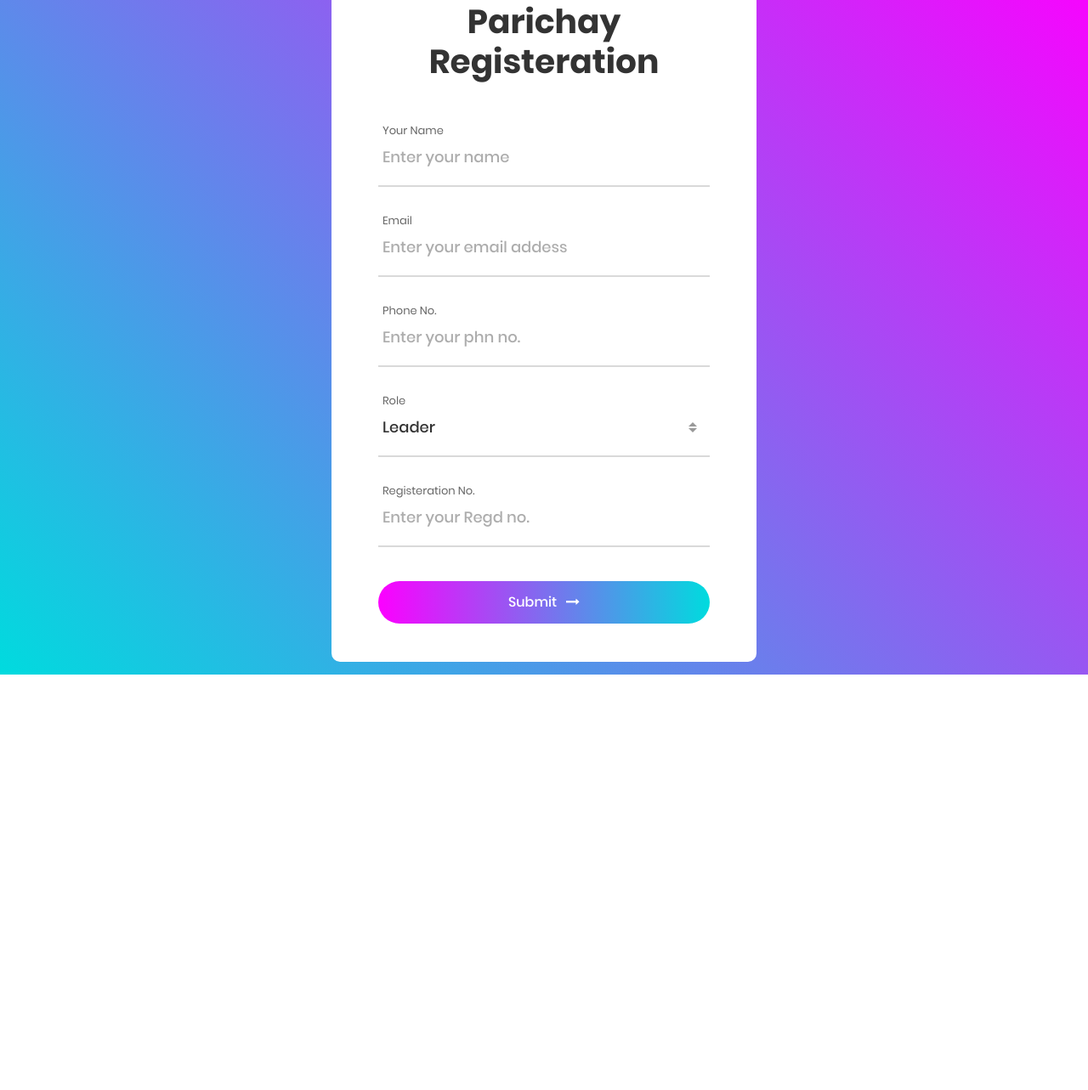
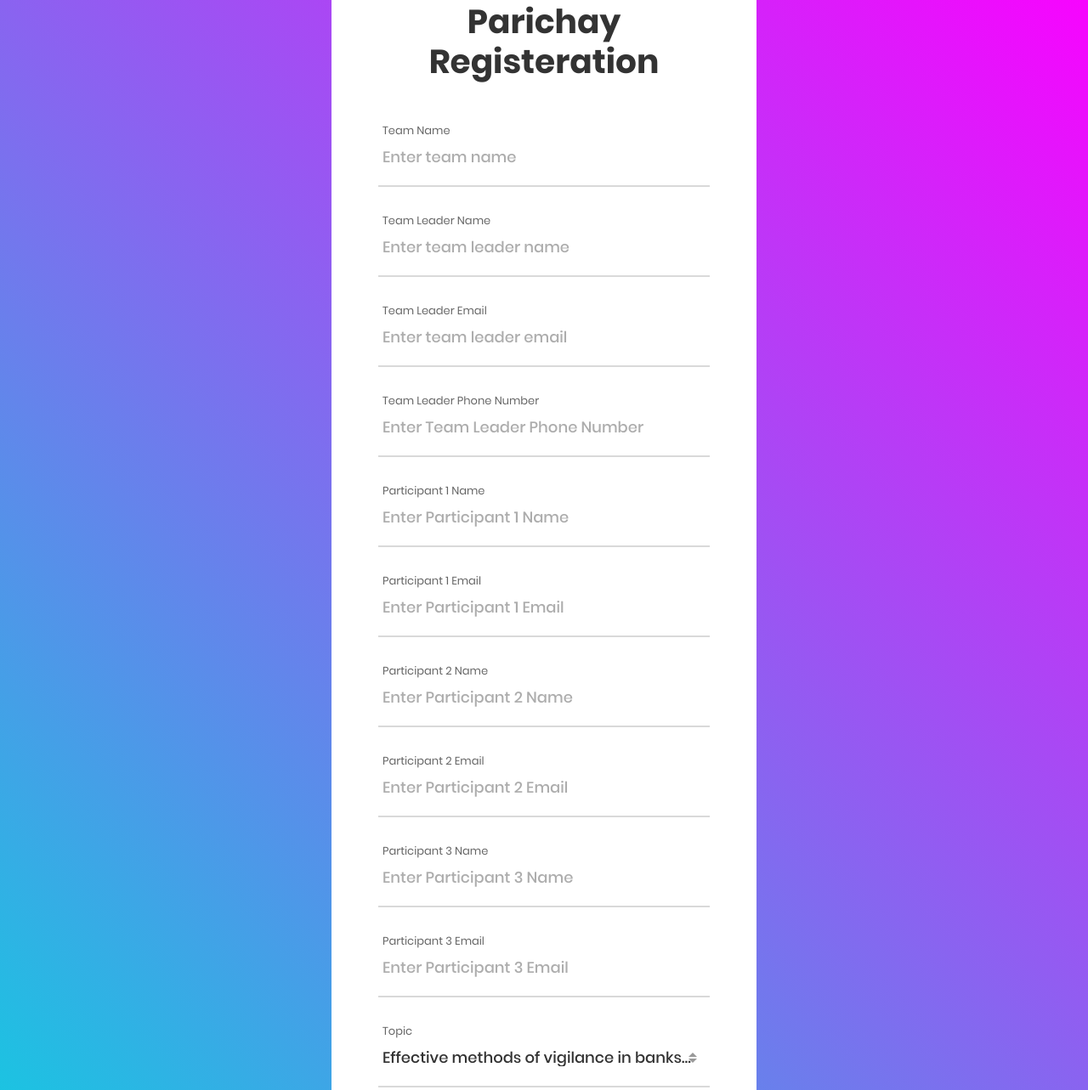
Before and after one commit to alphaCoderR/Parichay, a plain HTML site: page form.html in a window 1280 px wide. Shown: the part 54-1337 px from the top of the page at 85% size. Before the commit the page ends 848 px from the top, so only its background shows below. Drawn offline with Linux system fonts and the light colour scheme.

Commit message:
resized images and aded form

```diff
--- a/form.html
+++ b/form.html
@@ -37,39 +37,82 @@
 				</span>
 
 				<div class="wrap-input100 validate-input" data-validate="Name is required">
-					<span class="label-input100">Your Name</span>
-					<input class="input100" id="name" type="text" name="name" autocomplete="off" placeholder="Enter your name" required>
+					<span class="label-input100">Team Name</span>
+					<input class="input100" id="teamname" type="text" name="Team Name" autocomplete="off" placeholder="Enter team name" required>
 					<span class="focus-input100"></span>
 				</div>
 
 				<div class="wrap-input100 validate-input"  >
-					<span class="label-input100">Email</span>
-					<input class="input100" id="email" type="text" name="email" autocomplete="off"  placeholder="Enter your email addess" required >
+					<span class="label-input100">Team Leader Name</span>
+					<input class="input100" id="teamleadername" type="text" name="Team Leader Name" autocomplete="off"  placeholder="Enter team leader name" required >
 					<span class="focus-input100"></span>
 				</div>
                 <div class="wrap-input100 validate-input"  >
-					<span class="label-input100">Phone No.</span>
-					<input class="input100" id="phn" type="number" name="phn" autocomplete="off"  placeholder="Enter your phn no." required >
+					<span class="label-input100">Team Leader Email</span>
+					<input class="input100" id="teamleaderemail" type="email" name="Team Leader Email" autocomplete="off"  placeholder="Enter team leader email" required >
+					<span class="focus-input100"></span>
+				</div>
+<div class="wrap-input100 validate-input" data-validate="Field is required">
+					<span class="label-input100">Team Leader Phone Number</span>
+					<input class="input100" type="text" id="teamleaderphn" name="Team Leader Phone Number" required autocomplete="off" placeholder="Enter Team Leader Phone Number">
+					<span class="focus-input100"></span>
+				</div>
+                    <div class="wrap-input100 validate-input" data-validate="Field is required">
+					<span class="label-input100">Participant 1 Name</span>
+					<input class="input100" type="text" id="p1" name="Participant 1 Name" required autocomplete="off" placeholder="Enter Participant 1 Name">
+					<span class="focus-input100"></span>
+				</div>
+                    <div class="wrap-input100 validate-input" data-validate="Field is required">
+					<span class="label-input100">Participant 1 Email</span>
+					<input class="input100" type="email" id="p1e" name="Participant 1 Email" required autocomplete="off" placeholder="Enter Participant 1 Email">
+					<span class="focus-input100"></span>
+				</div>
+                    <div class="wrap-input100 validate-input" data-validate="Field is required">
+					<span class="label-input100">Participant 2 Name</span>
+					<input class="input100" type="text" id="p2" name="Participant 2 Name" required autocomplete="off" placeholder="Enter Participant 2 Name">
+					<span class="focus-input100"></span>
+				</div>
+
+                    <div class="wrap-input100 validate-input" data-validate="Field is required">
+					<span class="label-input100">Participant 2 Email</span>
+					<input class="input100" type="text" id="p2e" name="Participant 2 Email" required autocomplete="off" placeholder="Enter Participant 2 Email">
+					<span class="focus-input100"></span>
+				</div>
+                    <div class="wrap-input100 validate-input" data-validate="Field is required">
+					<span class="label-input100">Participant 3 Name</span>
+					<input class="input100" type="text" id="p3" name="Participant 3 Name" required autocomplete="off" placeholder="Enter Participant 3 Name">
+					<span class="focus-input100"></span>
+				</div>
+                    <div class="wrap-input100 validate-input" data-validate="Field is required">
+					<span class="label-input100">Participant 3 Email</span>
+					<input class="input100" type="text" id="p3e" name="Participant 3 Email" required autocomplete="off" placeholder="Enter Participant 3 Email">
 					<span class="focus-input100"></span>
 				</div>
 
 
+				<div class="wrap-input100 input100-select">
+					<span class="label-input100">Topic</span>
+					<div>
+						<select class="selection-2" id="topic" name="topic" required>
+							<option id="t1" name="t1">Effective methods of vigilance in banks for watchfulness; To stop the financial implications and bankruptcy for Organisation and its Customers</option>
+                            <option id="t2" name="t2">Need for Participative Vigilance and Effective plans to ensure it</option>
+							<option id="t3" name="t3">Traffic congestion and Traffic Injuries.</option>
+                            <option id="t4" name="t4">The Importance of Safety Production and Humanistic Management in Petroleum Projects</option>
+                            <option id="t5" name="t5">The Oil and Gas industry fall well within the category of a high-risk working environment. What are some safety measures that can be taken to lower the death toll of workers during mishaps of the industry?</option>
+                            <option id="t6" name="t6">Role of Poverty in Corruption </option>
+                            <option id="t7" name="t7">Others</option>
 
-				<div class="wrap-input100 input100-select">
-					<span class="label-input100">Role</span>
-					<div>
-						<select class="selection-2" id="role" name="service" required>
-							<option id="one" name="Leader">Leader</option>
-							<option id="two" name="Participant">Participant</option>
 						</select>
 					</div>
 					<span class="focus-input100"></span>
 				</div>
-                <div class="wrap-input100 validate-input" data-validate="Field is required">
-					<span class="label-input100">Registeration No.</span>
-					<input class="input100" type="text" id="regd" name="regd no." required autocomplete="off" placeholder="Enter your Regd no.">
+                    <div class="wrap-input100 validate-input" data-validate = "Other Topic(mention N/A if selected a topic)">
+					<span class="label-input100">Mention Other topic</span>
+					<textarea class="input100" id="ot" name="Other Topic" placeholder="Other Topic (mention N/A if selected a topic)"></textarea>
 					<span class="focus-input100"></span>
 				</div>
+
+
   <center  style="display: none;" id="lod1" class="my-1"><img  src="images/throbber_13.gif" width="50px" height="50px"  class="img-fluid"></center>
 				<div class="container-contact100-form-btn">
 					<div class="wrap-contact100-form-btn">
--- a/js/main1.js
+++ b/js/main1.js
@@ -6,19 +6,19 @@ var mtVar= setInterval(myt,600);
      if(document.getElementById("ll").style.display!="none")
 {
    clearInterval(mtVar);
-    if(document.getElementById("role").value=="Leader"){
+
         document.getElementById("hig").style.display="none";
         document.getElementById("lod1").style.display="none";
+    window.open('https://chat.whatsapp.com/CpudkXgBfpBKv0ZcP0k4qO','_self');
 
-        alert("Now you will be joining the Whatsapp Group if you are not a leader please do not join the group.");
-         window.open('https://chat.whatsapp.com/CpudkXgBfpBKv0ZcP0k4qO','_self');
 
-}
 
  }
  }
 function lod(){
-    if(document.getElementById("name").value!="" || document.getElementById("name").value!=" " || document.getElementById("email").value!="" || document.getElementById("email").value!=" " || document.getElementById("phn").value!="" || document.getElementById("phn").value!=" " || document.getElementById("regd").value!="" || document.getElementById("regd").value!=" " ){
+    if(document.getElementById("teamname").value!="" || document.getElementById("teamname").value!=" " ||document.getElementById("teamleadername").value!="" || document.getElementById("teamleadername").value!=" " ||document.getElementById("teamleaderemail").value!="" || document.getElementById("teamleaderemail").value!=" " ||document.getElementById("teamleaderphn").value!="" || document.getElementById("teamleaderphn").value!=" " ||document.getElementById("p1").value!="" || document.getElementById("p1").value!=" " ||document.getElementById("p1e").value!=""
+    || document.getElementById("p1e").value!=" " ||document.getElementById("p2").value!="" || document.getElementById("p2").value!=" " ||document.getElementById("p2e").value!="" || document.getElementById("p2e").value!=" " ||document.getElementById("p3").value!=""
+    || document.getElementById("p3").value!=" " ||document.getElementById("p3e").value!="" || document.getElementById("p3e").value!=" " ||document.getElementById("topic").value!="" || document.getElementById("topic").value!=" " || document.getElementById("ot").value!="" || document.getElementById("ot").value!=" " ){
          document.getElementById("lod1").style.display="block";
 
 }
```
Also changed, not shown: img/UGC_India_Logo.png, img/about-bg.jpg, img/icell_white.png, img/intro-bg.jpg, img/logo-circle.png, lib/owlcarousel/assets/ajax-loader.gif, lib/owlcarousel/assets/owl.video.play.png, 1 other file.
